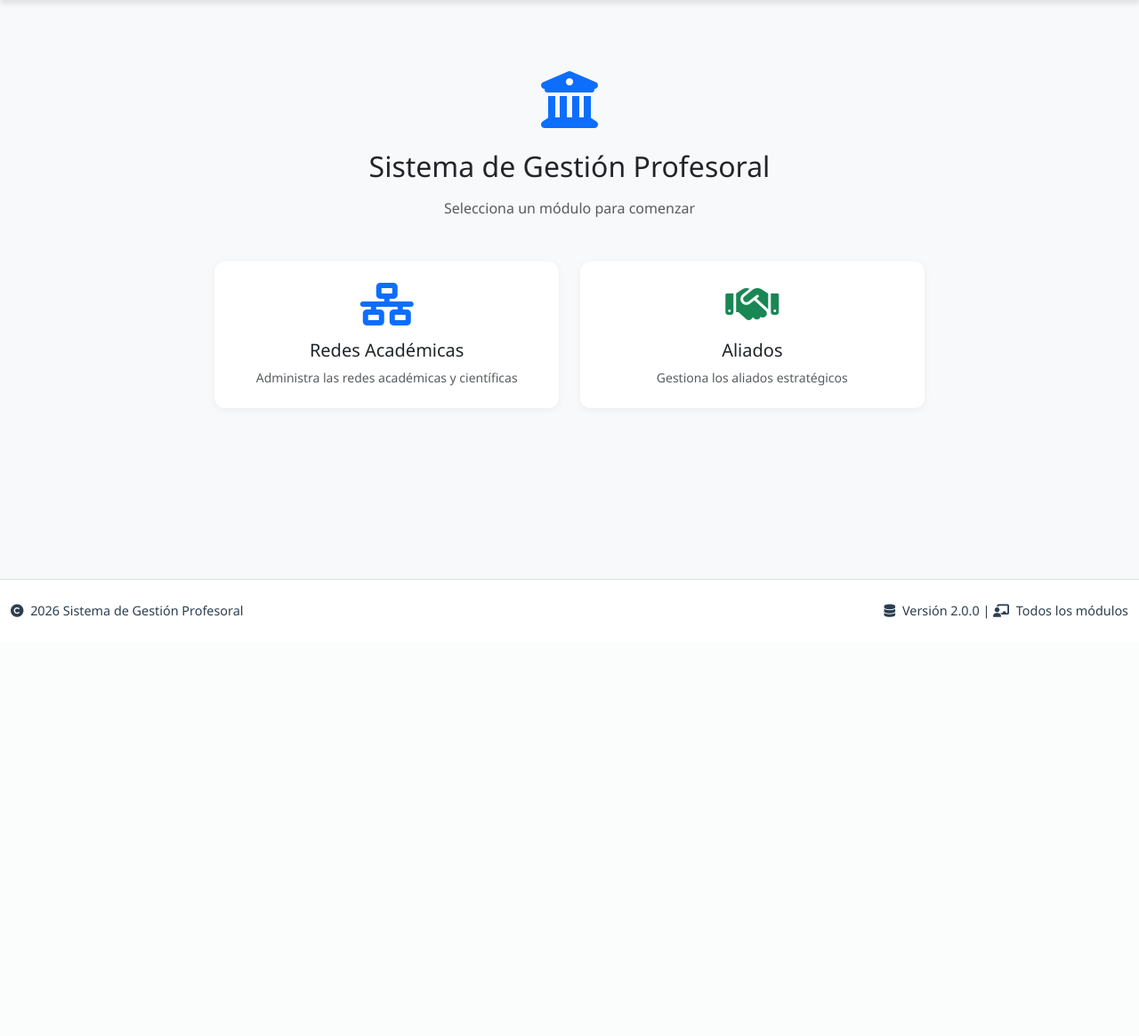
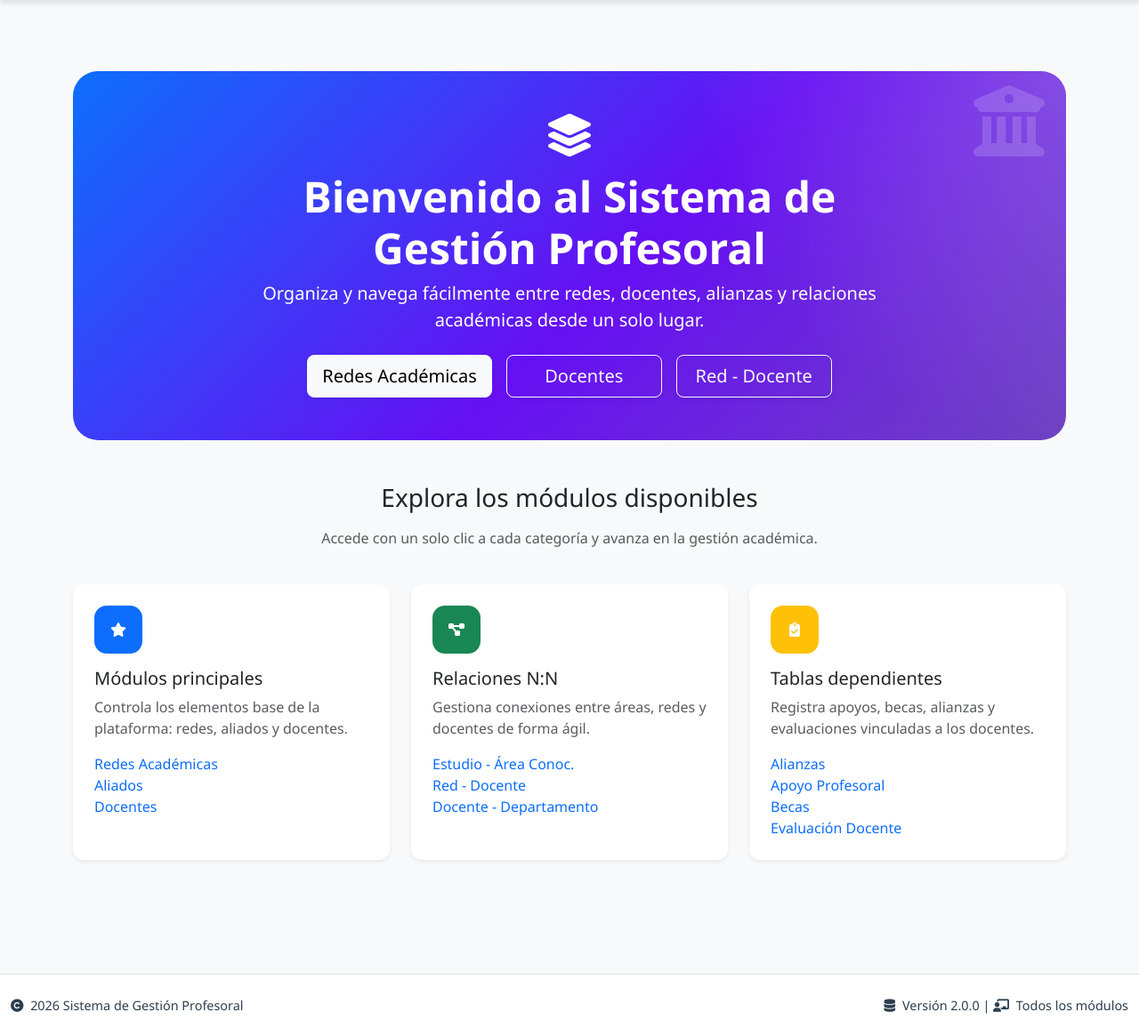
Before and after one commit to angelaroldan090-hub/construcciongestionprofesoral, a Flask app: page / in a window 1280 px wide. Shown: the part 78-1243 px from the top of the page at 89% size. Before the commit the page ends 774 px from the top, so only its background shows below. Run offline with Flask 3, Linux system fonts and the light colour scheme.

Commit message:
feat: cambios en inicio

```diff
--- a/templates/pages/home.html
+++ b/templates/pages/home.html
@@ -2,26 +2,142 @@
 
 {% block title %}Inicio - Sistema de Gestión Profesoral{% endblock %}
 
+{% block extra_css %}
+<style>
+    .hero-home {
+        background: linear-gradient(135deg, #0d6efd 0%, #6610f2 55%, #6f42c1 100%);
+        color: #ffffff;
+        border-radius: 28px;
+        padding: 3rem 2rem;
+        position: relative;
+        overflow: hidden;
+    }
+
+    .hero-home::before {
+        content: "";
+        position: absolute;
+        inset: 0;
+        background: radial-gradient(circle at top right, rgba(255,255,255,0.18), transparent 35%);
+        pointer-events: none;
+    }
+
+    .hero-home .icon-bg {
+        font-size: 5rem;
+        opacity: 0.16;
+        position: absolute;
+        top: 1rem;
+        right: 1.5rem;
+    }
+
+    .hero-home h1,
+    .hero-home p,
+    .hero-home .btn {
+        position: relative;
+        z-index: 1;
+    }
+
+    .module-card {
+        transition: transform .2s ease, box-shadow .2s ease;
+    }
+
+    .module-card:hover {
+        transform: translateY(-6px);
+        box-shadow: 0 18px 40px rgba(60, 72, 88, .12);
+    }
+
+    .module-card .icon {
+        width: 54px;
+        height: 54px;
+        display: inline-flex;
+        align-items: center;
+        justify-content: center;
+        border-radius: 14px;
+        margin-bottom: 1rem;
+    }
+
+    .quick-links .btn {
+        min-width: 175px;
+    }
+</style>
+{% endblock %}
+
 {% block content %}
-<div class="row justify-content-center mt-5">
-    <div class="col-md-8 text-center">
-        <i class="fas fa-university fa-4x text-primary mb-4"></i>
-        <h1 class="h2 mb-3">Sistema de Gestión Profesoral</h1>
-        <p class="text-muted mb-5">Selecciona un módulo para comenzar</p>
-        <div class="row g-4">
-            <div class="col-md-6">
-                <a href="{{ url_for('red.index') }}" class="card text-decoration-none h-100 p-4">
-                    <i class="fas fa-network-wired fa-3x text-primary mb-3"></i>
-                    <h5>Redes Académicas</h5>
-                    <p class="text-muted small mb-0">Administra las redes académicas y científicas</p>
-                </a>
+<div class="container py-5">
+    <div class="hero-home mb-5 text-center">
+        <span class="icon-bg fas fa-university"></span>
+        <div class="row justify-content-center">
+            <div class="col-lg-8">
+                <i class="fas fa-layer-group fa-3x mb-3"></i>
+                <h1 class="display-5 fw-bold">Bienvenido al Sistema de Gestión Profesoral</h1>
+                <p class="lead text-white-75 mx-auto mb-4">Organiza y navega fácilmente entre redes, docentes, alianzas y relaciones académicas desde un solo lugar.</p>
+                <div class="d-flex flex-column flex-sm-row justify-content-center gap-3 quick-links">
+                    <a href="/red" class="btn btn-light btn-lg shadow-sm">Redes Académicas</a>
+                    <a href="/docente" class="btn btn-outline-light btn-lg shadow-sm">Docentes</a>
+                    <a href="/red_docente" class="btn btn-outline-light btn-lg shadow-sm">Red - Docente</a>
+                </div>
             </div>
-            <div class="col-md-6">
-                <a href="{{ url_for('aliado.index') }}" class="card text-decoration-none h-100 p-4">
-                    <i class="fas fa-handshake fa-3x text-success mb-3"></i>
-                    <h5>Aliados</h5>
-                    <p class="text-muted small mb-0">Gestiona los aliados estratégicos</p>
-                </a>
+        </div>
+    </div>
+
+    <div class="row mb-4">
+        <div class="col-lg-10 mx-auto text-center">
+            <h2 class="h3 mb-3">Explora los módulos disponibles</h2>
+            <p class="text-muted">Accede con un solo clic a cada categoría y avanza en la gestión académica.</p>
+        </div>
+    </div>
+
+    <div class="row g-4">
+        <div class="col-md-6 col-xl-4">
+            <div class="card module-card h-100 border-0 shadow-sm p-4">
+                <div class="icon bg-primary text-white mb-3">
+                    <i class="fas fa-star"></i>
+                </div>
+                <h5 class="mb-2">Módulos principales</h5>
+                <p class="text-muted">Controla los elementos base de la plataforma: redes, aliados y docentes.</p>
+                <ul class="list-unstyled mb-0">
+                    <li><a href="/red" class="text-decoration-none">Redes Académicas</a></li>
+                    <li><a href="/aliado" class="text-decoration-none">Aliados</a></li>
+                    <li><a href="/docente" class="text-decoration-none">Docentes</a></li>
+                </ul>
+            </div>
+        </div>
+
+        <div class="col-md-6 col-xl-4">
+            <div class="card module-card h-100 border-0 shadow-sm p-4">
+                <div class="icon bg-success text-white mb-3">
+                    <i class="fas fa-project-diagram"></i>
+                </div>
+                <h5 class="mb-2">Relaciones N:N</h5>
+                <p class="text-muted">Gestiona conexiones entre áreas, redes y docentes de forma ágil.</p>
+                <ul class="list-unstyled mb-0">
+                    <li><a href="/estudio_ac" class="text-decoration-none">Estudio - Área Conoc.</a></li>
+                    <li><a href="/red_docente" class="text-decoration-none">Red - Docente</a></li>
+                    <li><a href="/docente_departamento" class="text-decoration-none">Docente - Departamento</a></li>
+                </ul>
+            </div>
+        </div>
+
+        <div class="col-md-6 col-xl-4">
+            <div class="card module-card h-100 border-0 shadow-sm p-4">
+                <div class="icon bg-warning text-white mb-3">
+                    <i class="fas fa-clipboard-check"></i>
+                </div>
+                <h5 class="mb-2">Tablas dependientes</h5>
+                <p class="text-muted">Registra apoyos, becas, alianzas y evaluaciones vinculadas a los docentes.</p>
+                <ul class="list-unstyled mb-0">
+                    <li><a href="/alianza" class="text-decoration-none">Alianzas</a></li>
+                    <li><a href="/apoyo_profesoral" class="text-decoration-none">Apoyo Profesoral</a></li>
+                    <li><a href="/beca" class="text-decoration-none">Becas</a></li>
+                    <li><a href="/evaluacion_docente" class="text-decoration-none">Evaluación Docente</a></li>
+                </ul>
+            </div>
+        </div>
+    </div>
+
+    <div class="row mt-5">
+        <div class="col-lg-8 mx-auto text-center">
+            <div class="alert alert-primary shadow-sm" role="alert">
+                <strong>Tip:</strong> usa los accesos rápidos para iniciar en los módulos más usados o navega por el menú para encontrar cualquier tabla.
             </div>
         </div>
     </div>
```
